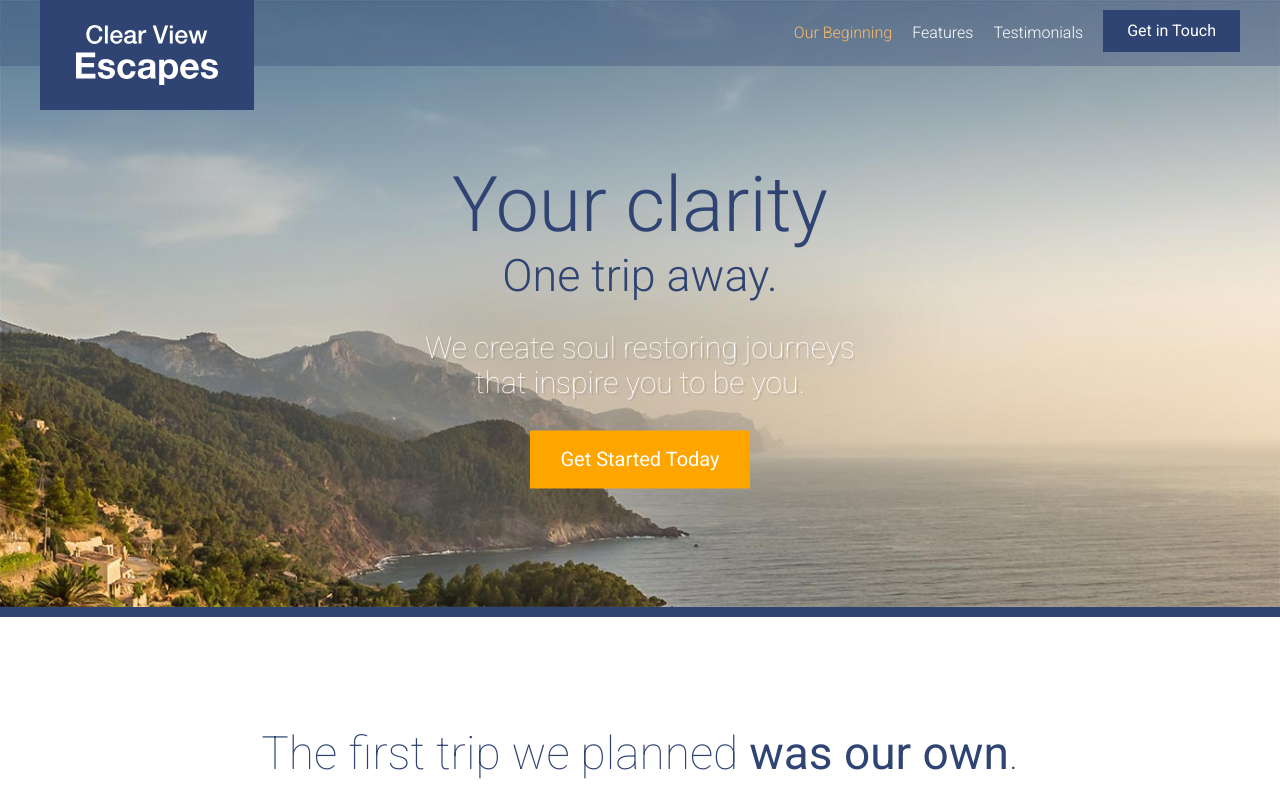
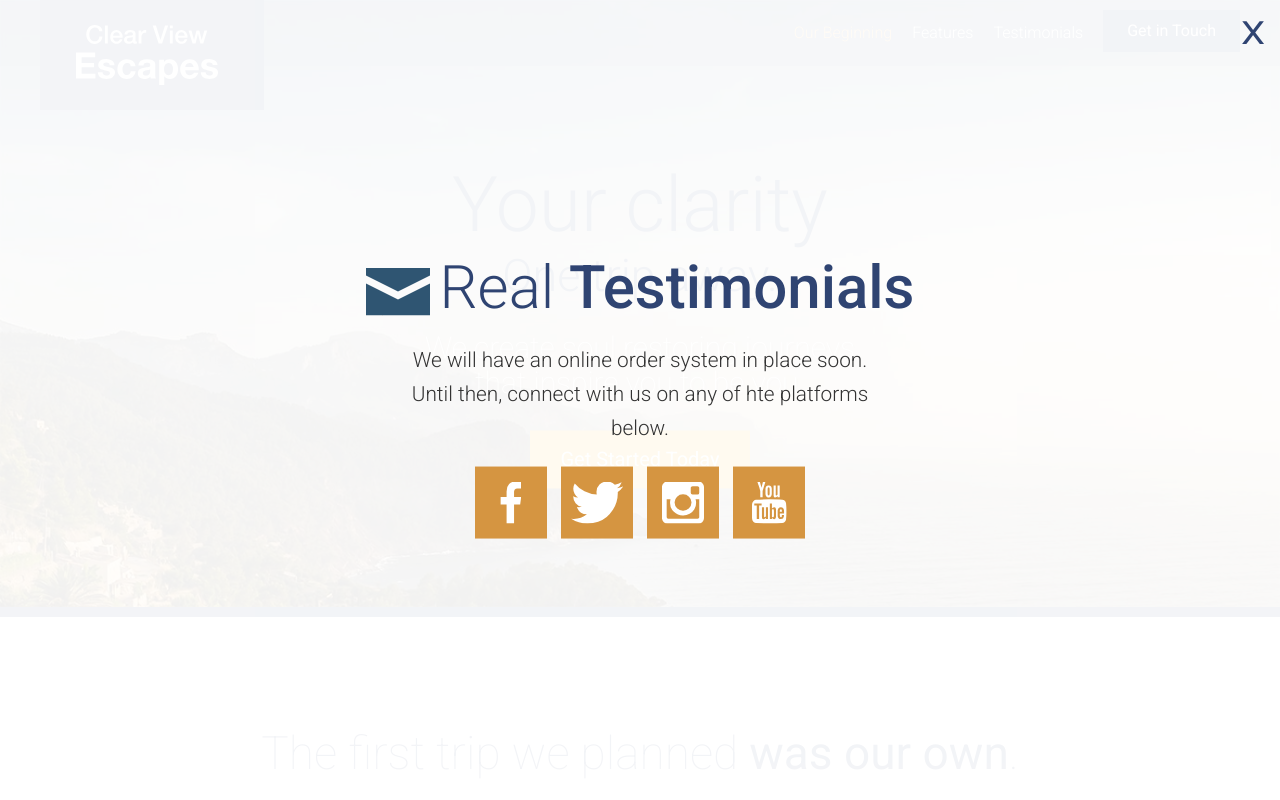
Before and after one commit to jessepeterman/travel-site, a website: page app/index.html in a window 1280 px wide. Both pictures are taken after a click on the link "Get Started Today". Shown: the top 800 px of the page. Drawn offline with Linux system fonts and the light colour scheme.

Commit message:
finished modal overlay

```diff
--- a/app/assets/scripts/App.js
+++ b/app/assets/scripts/App.js
@@ -2,6 +2,7 @@
 import RevealOnScroll from './modules/RevealOnScroll.js';
 import StickyHeader from './modules/StickyHeader.js';
 import $ from 'jquery';
+import Modal from './modules/Modal.js';
 
 
 var mobileMenu = new MobileMenu();
@@ -9,3 +10,4 @@
 var stickyHeader = new StickyHeader();
 new RevealOnScroll($(".testimonial"), "80%");
 new RevealOnScroll($(".feature-item"), "85%");
+var modal = new Modal();
--- /dev/null
+++ b/app/assets/styles/modules/_modal.css
@@ -0,0 +1,50 @@
+.modal {
+  position: fixed;
+  z-index: 5;
+  background-color: rgba(255, 255, 255, .94);
+  top: 0;
+  bottom: 0;
+  left: 0;
+  right: 0;
+  opacity: 0;
+  visibility: hidden;
+  transform: scale(1.2);
+  transition: all .3s ease-out;
+
+  &--is-visible {
+    opacity: 1;
+    visibility: visible;
+    transform: scale(1);
+
+  }
+
+    &__inner {
+      position: absolute;
+      width: 100%;
+      top: 50%;
+      transform: translateY(-50%);
+    }
+
+  &__description {
+    text-align: center;
+    font-size: 1.3rem;
+    font-weight: 300;
+    line-height: 1.65;
+  }
+
+  &__close {
+    position: absolute;
+    top: 15px;
+    right: 15px;
+    font-size: 2rem;
+    transform: scaleX(1.2);
+    transform-origin: 100% 0;
+    color: $mainBlue;
+    cursor: pointer;
+  }
+
+  &:hover {
+    color: $mainOrange;
+  }
+
+}
--- a/app/assets/styles/modules/_section-title.css
+++ b/app/assets/styles/modules/_section-title.css
@@ -33,4 +33,9 @@
     color: $mainBlue;
   }
 
+  &--less-margin{
+    margin-bottom: 1.3rem;
+    margin-top: 0;
+  }
+
 }
--- /dev/null
+++ b/app/assets/styles/modules/_social-icons.css
@@ -0,0 +1,24 @@
+.social-icons {
+  text-align: center;
+
+  &__icon {
+    background-color: $mainOrange;
+    display: inline-block;
+    margin: 0 5px 5px 5px;
+    width: 33%;
+    height: 72px;
+    position: relative;
+
+    @mixin atSmall {
+      width: 72px;
+    }
+
+    .icon {
+      display: block;
+      position: absolute;
+      top: 50%;
+      left: 50%;
+      transform: translate(-50%, -50%);
+    }
+  }
+}
--- a/app/assets/styles/modules/_sprite.css
+++ b/app/assets/styles/modules/_sprite.css
@@ -2,6 +2,7 @@
 
     .icon {
       background-image:url('/assets/images/sprites/sprite-d675eadb.svg');
+      margin-right: 10px;
     }
 
   .icon--clear-view-escapes {
--- a/app/assets/styles/modules/_wrapper.css
+++ b/app/assets/styles/modules/_wrapper.css
@@ -8,6 +8,13 @@
 
   &--medium {
     max-width: 976px;
+  }
+
+  &--narrow {
+    max-width: 470px;
+    margin-left: auto;
+    margin-right: auto;
+
   }
 
   &--no-padding-until-medium{
--- a/app/assets/styles/styles.css
+++ b/app/assets/styles/styles.css
@@ -19,3 +19,5 @@
 @import "modules/_site-header";
 @import "modules/_primary-nav";
 @import "modules/_reveal-item";
+@import "modules/_modal";
+@import "modules/_social-icons"
--- a/app/index.html
+++ b/app/index.html
@@ -26,7 +26,7 @@
 
       <div class="site-header__menu-content">
         <div class="site-header__btn-container">
-          <a href="#" class="btn">Get in Touch</a>
+          <a href="#" class="btn open-modal">Get in Touch</a>
         </div>
         <nav class="primary-nav primary-nav--pull-right">
           <ul>
@@ -67,7 +67,7 @@
         <h1 class="large-hero__title">Your clarity</h1>
         <h2 class="large-hero__subtitle">One trip away.</h2>
         <p class="large-hero__description">We create soul restoring journeys that inspire you to be you.</p>
-        <p><a href="#" class="btn btn--orange btn--large">Get Started Today</a></p>
+        <p><a href="#" class="btn btn--orange btn--large open-modal">Get Started Today</a></p>
       </div>
     </div>
   </div>
@@ -185,11 +185,35 @@
       </div>
     </div>
   </div>
-  <footer class="site-footer">
+  <footer class="site-footer open-modal">
     <div class="wrapper">
       <p><span class="site-footer__text">Copyright &copy; 2016 Clear View Escapes. All rights reserved.</span><a href="#" class="btn btn--orange">Get in Touch</a></p>
     </div>
   </footer>
+
+  <div class="modal">
+    <div class="modal__inner">
+      <h2 class="section-title section-title--blue section-title--less-margin"><span class="icon icon--mail section-title__icon"></span>Real <strong>Testimonials</strong></h2>
+      <div class="wrapper--narrow">
+      <p class="modal__description">We will have an online order system in place soon. Until then, connect with us on any of hte platforms below.</p>
+      </div>
+
+      <div class="social-icons">
+        <a href="#" class="social-icons__icon"><span class="icon icon--facebook"></span></a>
+          <a href="#" class="social-icons__icon"><span class="icon icon--twitter"></span></a>
+            <a href="#" class="social-icons__icon"><span class="icon icon--instagram"></span></a>
+              <a href="#" class="social-icons__icon"><span class="icon icon--youtube"></span></a>
+  </div>
+
+    </div>
+
+<div class="modal__close">X</div>
+
+</div>
+
+
+  </div>
+
   <script src="/temp/scripts/app.js"></script>
 </body>
 </html>
--- a/app/temp/styles/styles.css
+++ b/app/temp/styles/styles.css
@@ -550,6 +550,12 @@
   max-width: 976px;
 }
 
+.wrapper--narrow {
+  max-width: 470px;
+  margin-left: auto;
+  margin-right: auto;
+}
+
 .wrapper--no-padding-until-medium{
   padding-left: 0;
   padding-right: 0;
@@ -684,6 +690,11 @@
 
 .section-title--blue{
   color: #2f4472;
+}
+
+.section-title--less-margin{
+  margin-bottom: 1.3rem;
+  margin-top: 0;
 }
 
 .feature-item {
@@ -985,6 +996,7 @@
 
 .icon {
       background-image:url('/assets/images/sprites/sprite-d675eadb.svg');
+      margin-right: 10px;
     }
 
 .icon--clear-view-escapes {
@@ -1309,3 +1321,81 @@
   opacity: 1;
   transform: scale(1);
 }
+
+.modal {
+  position: fixed;
+  z-index: 5;
+  background-color: rgba(255, 255, 255, .94);
+  top: 0;
+  bottom: 0;
+  left: 0;
+  right: 0;
+  opacity: 0;
+  visibility: hidden;
+  transform: scale(1.2);
+  transition: all .3s ease-out;
+
+}
+
+.modal--is-visible {
+  opacity: 1;
+  visibility: visible;
+  transform: scale(1);
+}
+
+.modal__inner {
+  position: absolute;
+  width: 100%;
+  top: 50%;
+  transform: translateY(-50%);
+}
+
+.modal__description {
+  text-align: center;
+  font-size: 1.3rem;
+  font-weight: 300;
+  line-height: 1.65;
+}
+
+.modal__close {
+  position: absolute;
+  top: 15px;
+  right: 15px;
+  font-size: 2rem;
+  transform: scaleX(1.2);
+  transform-origin: 100% 0;
+  color: #2f4472;
+  cursor: pointer;
+}
+
+.modal:hover {
+  color: #d59541;
+}
+
+.social-icons {
+  text-align: center;
+}
+
+.social-icons__icon {
+  background-color: #d59541;
+  display: inline-block;
+  margin: 0 5px 5px 5px;
+  width: 33%;
+  height: 72px;
+  position: relative;
+}
+
+@media (min-width: 530px){
+
+  .social-icons__icon {
+    width: 72px
+  }
+}
+
+.social-icons__icon .icon {
+  display: block;
+  position: absolute;
+  top: 50%;
+  left: 50%;
+  transform: translate(-50%, -50%);
+}
```
Also changed, not shown: app/assets/scripts/modules/Modal.js (added, +38 -0 lines), app/temp/scripts/App.js.
